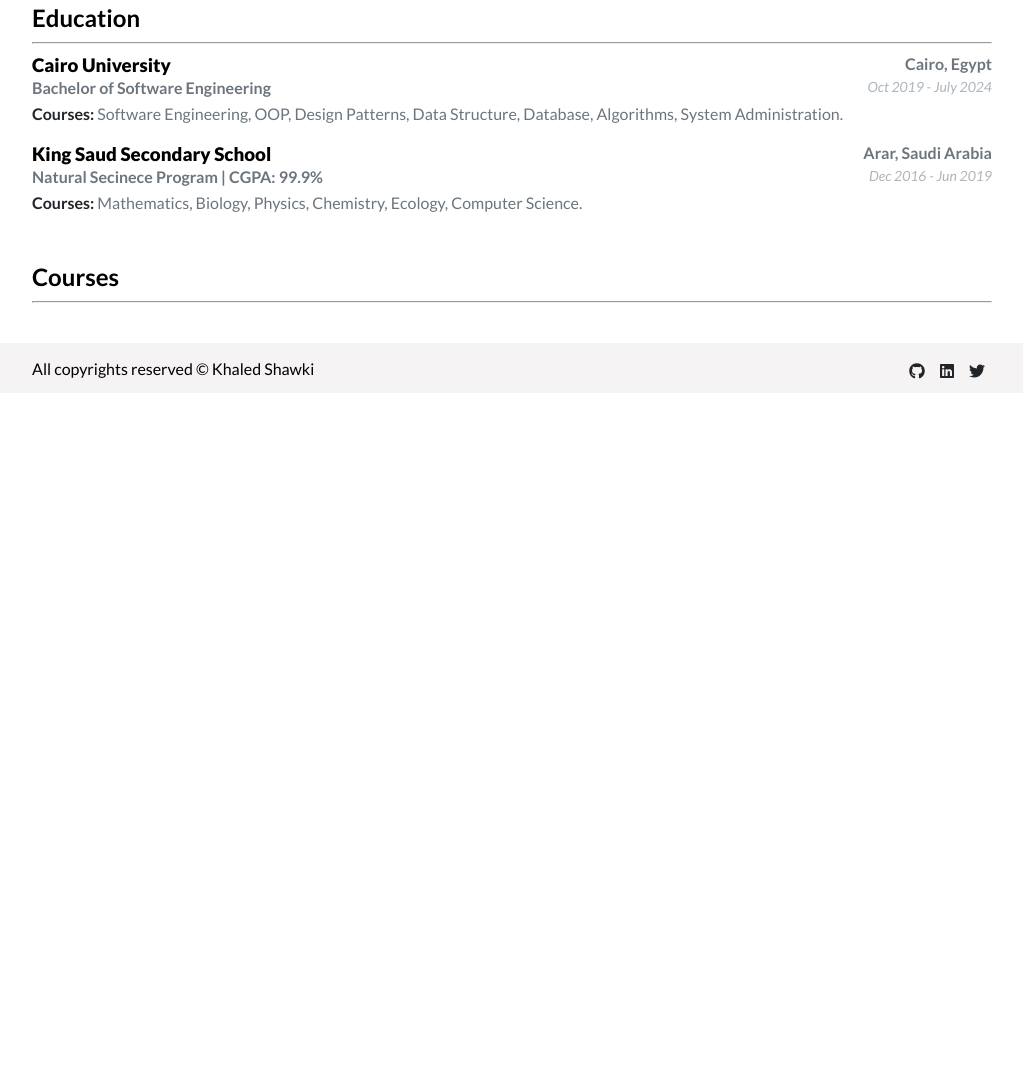
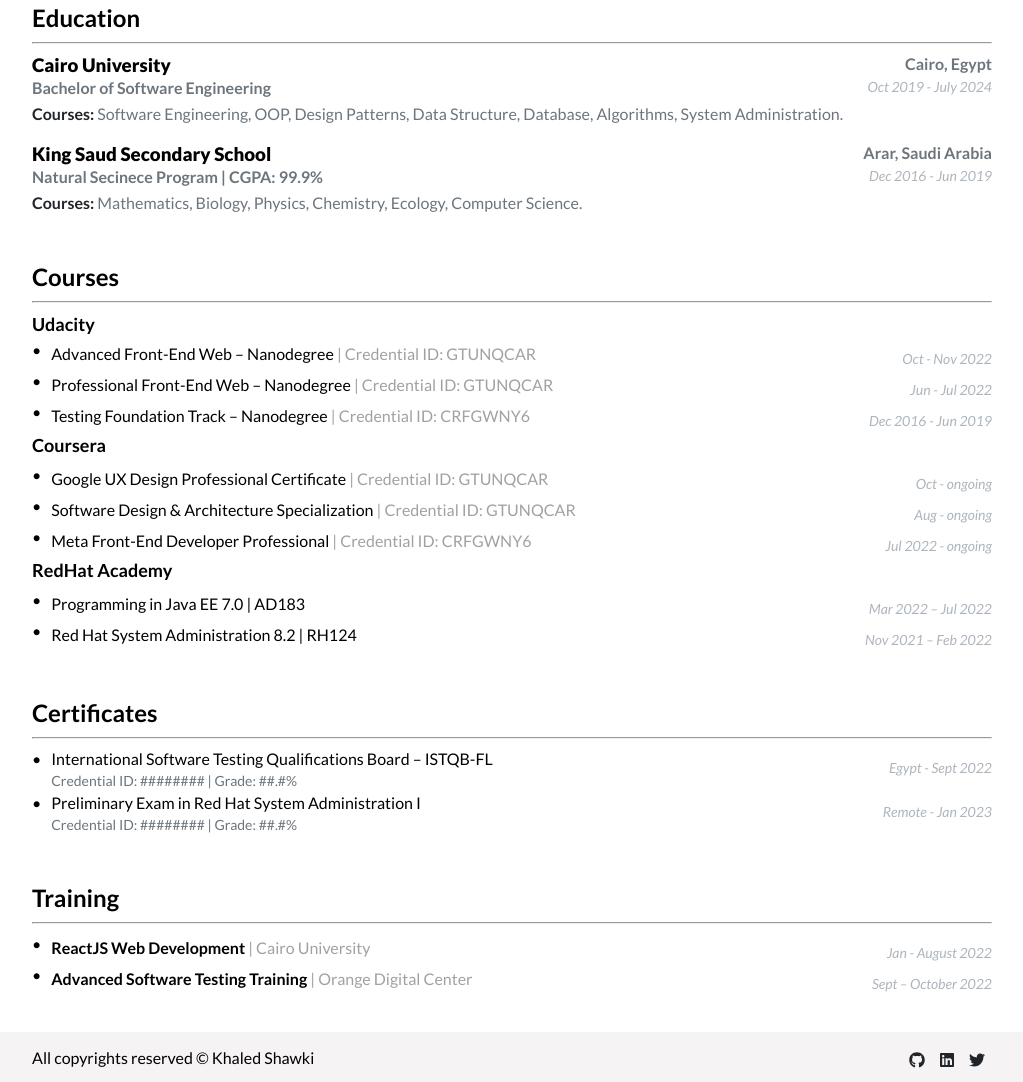
Before and after one commit to KShawki/GDSC-FrontEnd, a plain HTML site: page CV/index.html in a window 1280 px wide. Shown: the part 504-1586 px from the top of the page, without its empty margins (128-1151 px from the left). Before the commit the page ends 897 px from the top, so only its background shows below. Drawn offline with Linux system fonts and the light colour scheme.

Commit message:
Add Courses, Certificates and Training Sections

```diff
--- a/CV/index.html
+++ b/CV/index.html
@@ -30,7 +30,7 @@
         </div>
         <div class="title">
           <h2><span>Khaled</span> Ibrahim Shawki</h2>
-          <p>Front-End Developer</p>
+          <p>Front-End Developer | Software Engineering Student</p>
         </div>
 
         <!-- Contact Info -->
@@ -124,15 +124,164 @@
       </div>
     </section>
 
+    <!-- Start Courses Section -->
     <section class="courses">
       <div class="container">
         <div class="section-heading">
           <h2>Courses</h2>
           <hr />
         </div>
-
+        <div class="platform">
+          <h3>Udacity</h3>
+          <div class="data">
+            <div class="left">•</div>
+            <div class="middle">
+              Advanced Front-End Web – Nanodegree
+              <span>| Credential ID: GTUNQCAR</span>
+            </div>
+            <div class="right date">
+              <p class="date">Oct - Nov 2022</p>
+            </div>
+          </div>
+          <div class="data">
+            <div class="left">•</div>
+            <div class="middle">
+              Professional Front-End Web – Nanodegree
+              <span>| Credential ID: GTUNQCAR</span>
+            </div>
+            <div class="right date">
+              <p class="date">Jun - Jul 2022</p>
+            </div>
+          </div>
+          <div class="data">
+            <div class="left">•</div>
+            <div class="middle">
+              Testing Foundation Track – Nanodegree
+              <span>| Credential ID: CRFGWNY6</span>
+            </div>
+            <div class="right date">
+              <p class="date">Dec 2016 - Jun 2019</p>
+            </div>
+          </div>
+        </div>
+        <div class="platform">
+          <h3>Coursera</h3>
+          <div class="data"></div>
+          <div class="data">
+            <div class="left">•</div>
+            <div class="middle">
+              Google UX Design Professional Certificate
+              <span>| Credential ID: GTUNQCAR</span>
+            </div>
+            <div class="right date">
+              <p class="date">Oct - ongoing</p>
+            </div>
+          </div>
+          <div class="data">
+            <div class="left">•</div>
+            <div class="middle">
+              Software Design & Architecture Specialization
+              <span>| Credential ID: GTUNQCAR</span>
+            </div>
+            <div class="right date">
+              <p class="date">Aug - ongoing</p>
+            </div>
+          </div>
+          <div class="data">
+            <div class="left">•</div>
+            <div class="middle">
+              Meta Front-End Developer Professional
+              <span>| Credential ID: CRFGWNY6</span>
+            </div>
+            <div class="right date">
+              <p class="date">Jul 2022 - ongoing</p>
+            </div>
+          </div>
+        </div>
+        <div class="platform">
+          <h3>RedHat Academy</h3>
+          <div class="data"></div>
+          <div class="data">
+            <div class="left">•</div>
+            <div class="middle">Programming in Java EE 7.0 | AD183</div>
+            <div class="right date">
+              <p class="date">Mar 2022 – Jul 2022</p>
+            </div>
+          </div>
+          <div class="data">
+            <div class="left">•</div>
+            <div class="middle">Red Hat System Administration 8.2 | RH124</div>
+            <div class="right date">
+              <p class="date">Nov 2021 – Feb 2022</p>
+            </div>
+          </div>
+        </div>
       </div>
     </section>
+
+    <!-- Start Cetfications Sections -->
+    <section class="certification">
+      <div class="container">
+        <div class="section-heading">
+          <h2>Certificates</h2>
+          <hr />
+        </div>
+        <div class="platform">
+          <div class="data">
+            <div class="left">•</div>
+            <div class="middle">
+              International Software Testing Qualifications Board – ISTQB-FL
+              <p>Credential ID: ######## | Grade: ##.#%</p>
+            </div>
+            <div class="right date">
+              <p class="date">Egypt - Sept 2022</p>
+            </div>
+          </div>
+          <div class="data">
+            <div class="left">•</div>
+            <div class="middle">
+              Preliminary Exam in Red Hat System Administration I
+              <p>Credential ID: ######## | Grade: ##.#%</p>
+            </div>
+            <div class="right date">
+              <p class="date">Remote - Jan 2023</p>
+            </div>
+          </div>
+        </div>
+      </div>
+    </section>
+
+
+        <section class="training">
+      <div class="container">
+        <div class="section-heading">
+          <h2>Training</h2>
+          <hr />
+        </div>
+        <div class="platform">
+          <div class="data">
+            <div class="left">•</div>
+            <div class="middle">
+              ReactJS Web Development
+              <span>| Cairo University</span>
+            </div>
+            <div class="right date">
+              <p class="date">Jan - August 2022</p>
+            </div>
+          </div>
+          <div class="data">
+            <div class="left">•</div>
+            <div class="middle">
+              Advanced Software Testing Training
+              <span>| Orange Digital Center</span>
+            </div>
+            <div class="right date">
+              <p class="date">Sept – October 2022</p>
+            </div>
+          </div>
+      </div>
+    </section>
+
 
     <footer>
       <div class="container">
--- a/CV/style.css
+++ b/CV/style.css
@@ -135,6 +135,7 @@
   font-style: italic;
   font-size: 14px;
   margin-top: 5px;
+  text-align: end;
 }
 
 .table-filed .content {
@@ -142,7 +143,6 @@
   margin-top: 7px;
   color: #6c757d;
 }
-
 
 .table-filed .content span {
   font-weight: 700;
@@ -164,3 +164,47 @@
   align-items: center;
   justify-content: space-between;
 }
+
+.platform h3 {
+  font-weight: 700;
+  font-size: 18px;
+  margin: 5px 0;
+}
+
+.platform .data {
+  display: flex;
+  align-items: center;
+  margin-bottom: 4px;
+}
+
+.platform .data .left {
+  width: 2%;
+  align-self: flex-start;
+}
+
+.platform .data .middle {
+  width: 80%;
+}
+
+.platform .data .middle span {
+  color: #a1a1a1;
+}
+
+.platform .data .right {
+  width: 18%;
+  /* text-align: end; */
+  align-self: flex-start;
+}
+
+.certification .middle p {
+  font-size: 14px;
+  margin-top: 4px;
+}
+
+.training .middle {
+  font-weight: 600;
+}
+
+.training .middle span {
+  font-weight: 500;
+}
```
